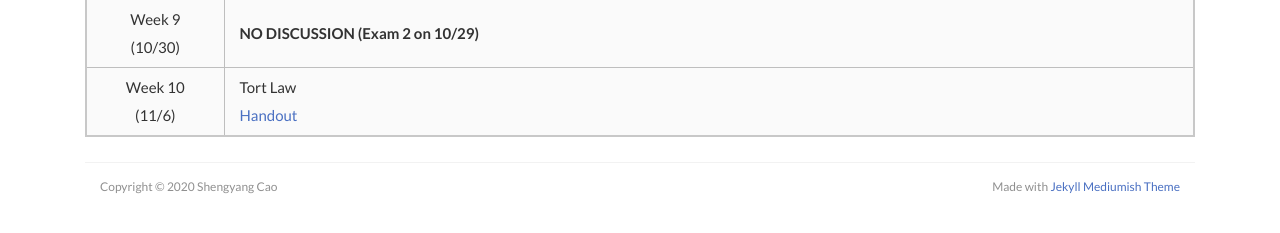
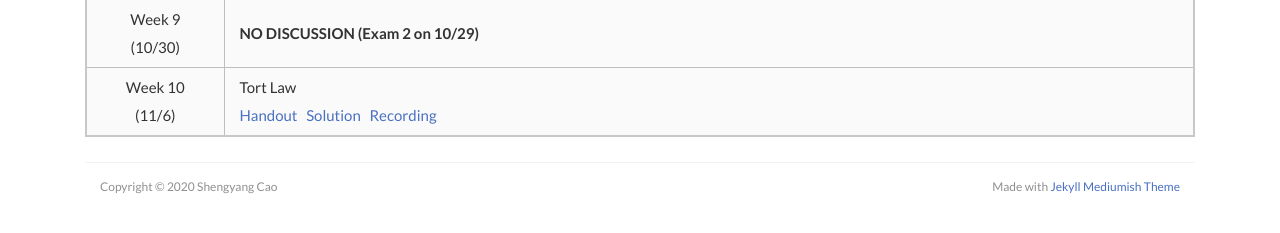
Before and after one commit to scaotravis/scaotravis.github.io, a Jekyll site: the page built from _posts/2020-08-04-teaching-fa-522.md, in a window 1280 px wide and 900 px high, scrolled down 766 px. Shown: the part 664-897 px from the top of the window. Built offline with Jekyll 4.4.1, drawn with Linux system fonts in a browser that asks for light colours; nearby versions of some CDN libraries; comment, search, counter and statistics services are not loaded.

Commit message:
dis 7: sol and recording update

```diff
--- a/_posts/2020-08-04-teaching-fa-522.md
+++ b/_posts/2020-08-04-teaching-fa-522.md
@@ -38,4 +38,4 @@ permalink: /teaching/fa20-522
 | Week 7 <br> (10/16 & 10/19) | Contract Law <br> [Handout]({{ site.url }}/downloads/teaching/fa20-522/522_fa20_dis-5_handout.pdf) &nbsp; [Solution]({{ site.url }}/downloads/teaching/fa20-522/522_fa20_dis-5_sol.pdf) &nbsp; [Recording](https://us-lti.bbcollab.com/recording/9f4c2ebea07649ff82342894d4fa79fa)|
 | Week 8 <br> (10/23) | Contract Law (Cont'd) <br> [Handout]({{ site.url }}/downloads/teaching/fa20-522/522_fa20_dis-6_handout.pdf) &nbsp; [Solution]({{ site.url }}/downloads/teaching/fa20-522/522_fa20_dis-6_sol.pdf) &nbsp; [Recording](https://youtu.be/k6AFAftc8as) |
 | Week 9 <br> (10/30) | **NO DISCUSSION (Exam 2 on 10/29)** |
-| Week 10 <br> (11/6) | Tort Law <br> [Handout]({{ site.url }}/downloads/teaching/fa20-522/522_fa20_dis-7_handout.pdf) |
+| Week 10 <br> (11/6) | Tort Law <br> [Handout]({{ site.url }}/downloads/teaching/fa20-522/522_fa20_dis-7_handout.pdf) &nbsp; [Solution]({{ site.url }}/downloads/teaching/fa20-522/522_fa20_dis-7_sol.pdf) &nbsp; [Recording](https://us-lti.bbcollab.com/recording/7c1a34b84b4c4a1188ae780e6a5e0915)|
```
Also changed, not shown: 6 other files.
